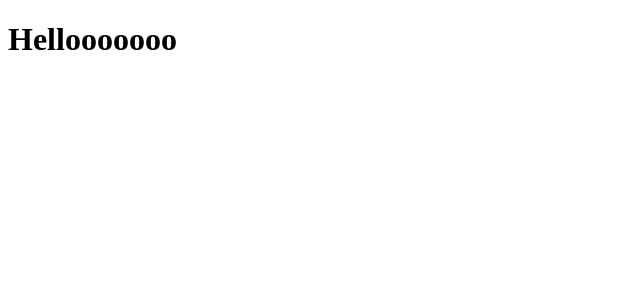
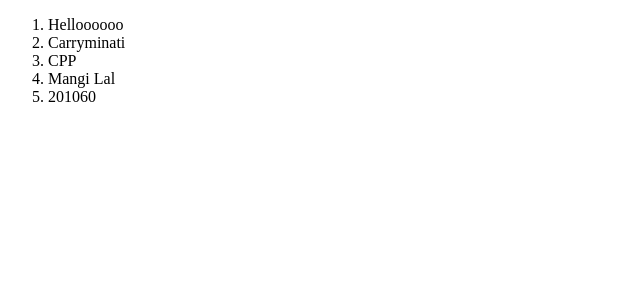
Before and after one commit to Mangi-Lal/React, a React (Create React App) app in the folder react_v1/: page / in a window 1280 px wide. Shown: the top 300 px of the page, without its empty margins (0-640 px from the left). Built offline with nearby package versions, Linux system fonts and the light colour scheme.

Commit message:
import  and export

```diff
--- a/react_v1/src/App.jsx
+++ b/react_v1/src/App.jsx
@@ -1 +1,14 @@
 //App.jsx
+const youtuber = 'Carryminati';
+const favprog = 'CPP';
+
+function myName(){
+    let Name = 'Mangi Lal';
+    return (Name);
+}
+function myRollNo(){
+    let rollno = '201060';
+    return (rollno);
+}
+export default youtuber;
+export {favprog,myName,myRollNo};
--- a/react_v1/src/index.js
+++ b/react_v1/src/index.js
@@ -1,10 +1,17 @@
 //index.js
 import React from "react";
 import ReactDOM from "react-dom";
-
+// import youtuber,{favprog,myName,myRollNo} from "./App";
+import * as details from './App';
 ReactDOM.render(
   <>
-  <h1>Hellooooooo</h1>
+  <ol>
+    <li>Helloooooo</li>
+    <li>{details.default}</li>
+    <li>{details.favprog}</li>
+    <li>{details.myName()}</li>
+    <li>{details.myRollNo()}</li>
+  </ol>
   </>,
   document.getElementById('root')
 );
```
